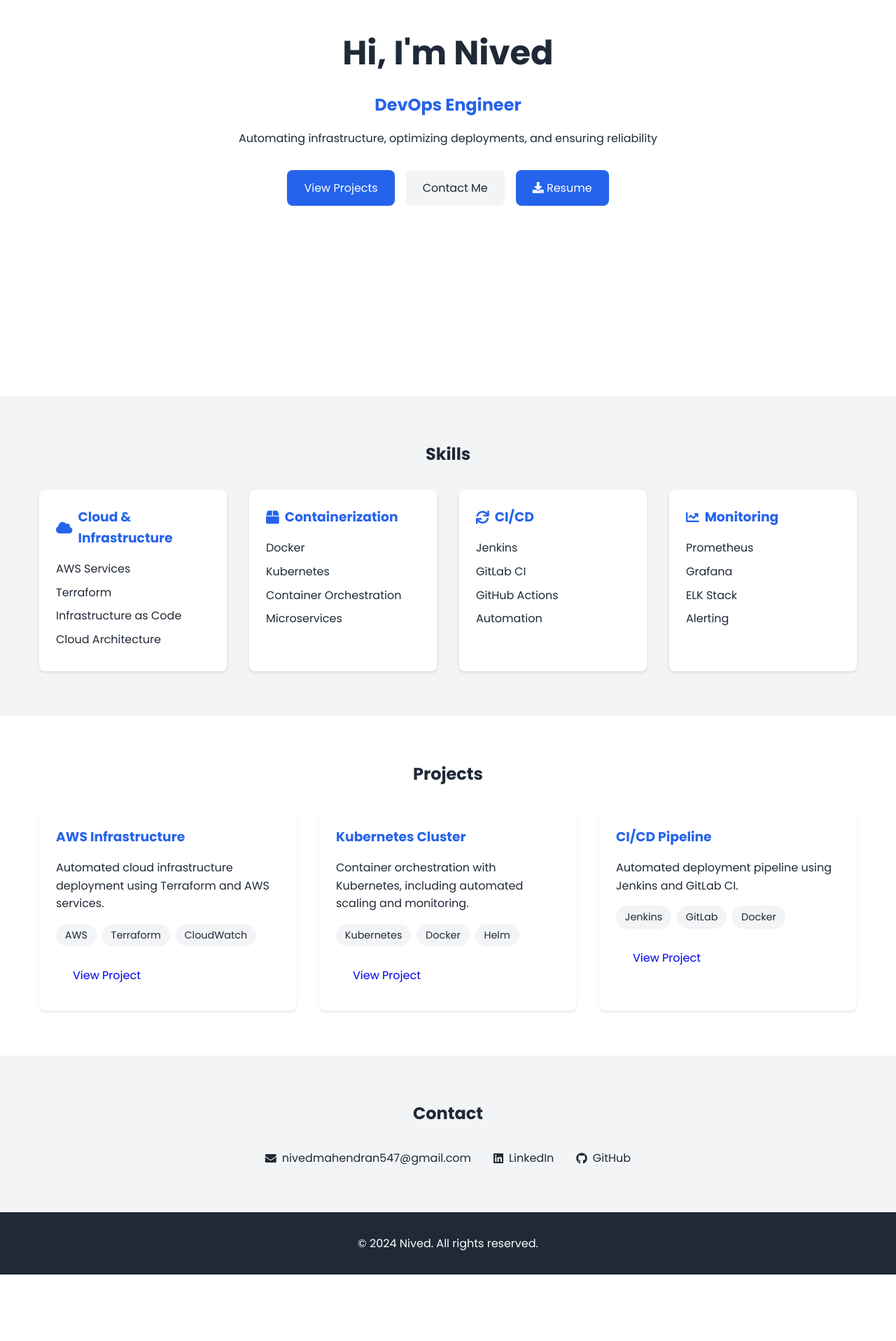
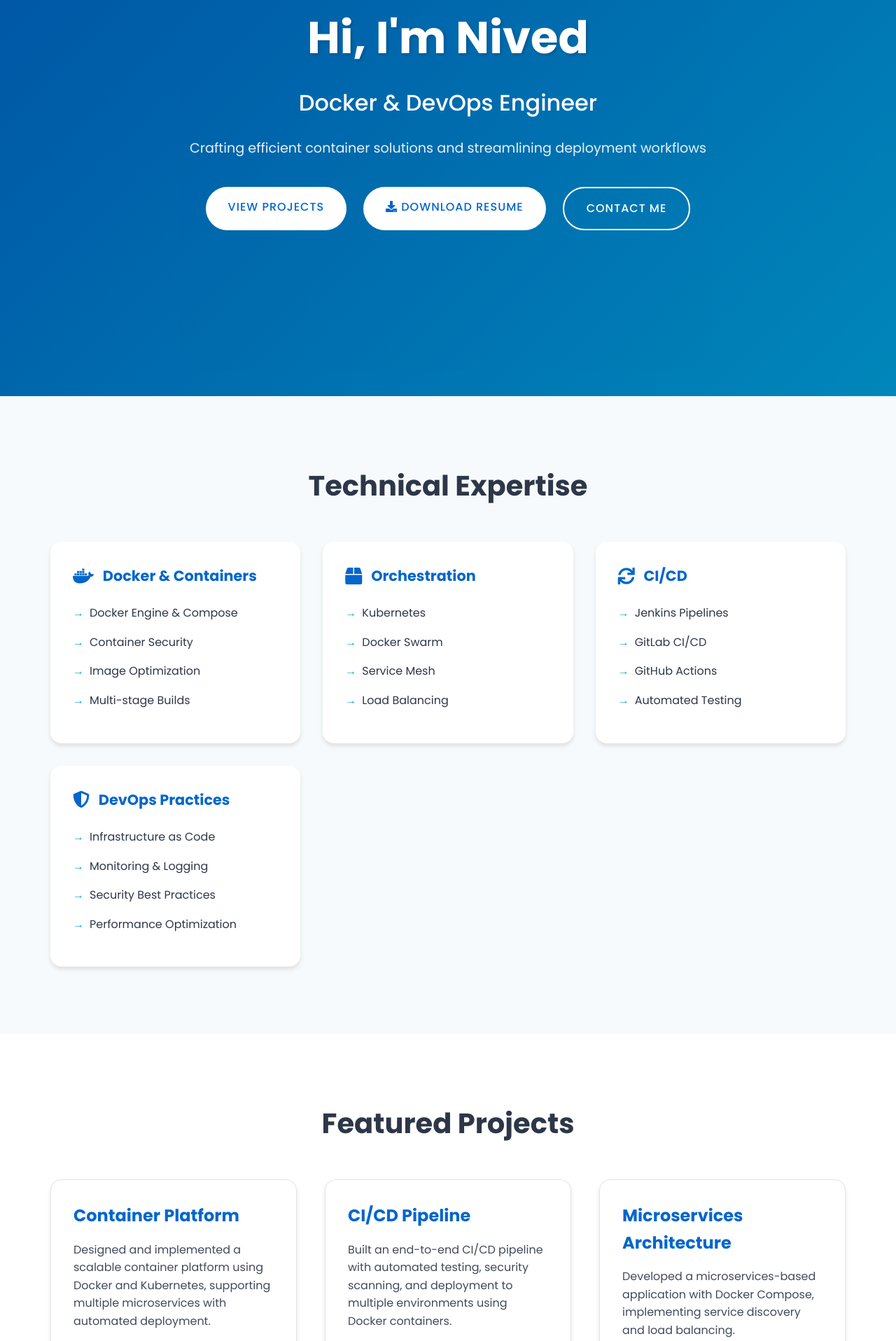
Before and after one commit to nived2/nived2.github.io, a website: page index.html in a window 1280 px wide. Shown: the part 234-2150 px from the top of the page at 70% size. Before the commit the page ends 2055 px from the top, so only its background shows below. Drawn offline with Linux system fonts and the light colour scheme.

Commit message:
Enhanced website design and content for recruiters, updated resume link

```diff
--- a/css/style.css
+++ b/css/style.css
@@ -1,10 +1,12 @@
-/* Base styles */
 :root {
-    --primary-color: #2563eb;
-    --text-color: #1f2937;
+    --primary-color: #0066cc;
+    --secondary-color: #2d3748;
+    --accent-color: #00a8e8;
+    --text-color: #2d3748;
     --bg-color: #ffffff;
-    --gray-light: #f3f4f6;
-    --shadow: 0 2px 4px rgba(0,0,0,0.1);
+    --gray-light: #f7fafc;
+    --shadow: 0 4px 6px rgba(0,0,0,0.1);
+    --gradient: linear-gradient(135deg, var(--primary-color), var(--accent-color));
 }
 
 * {
@@ -17,40 +19,50 @@ body {
     font-family: 'Poppins', sans-serif;
     line-height: 1.6;
     color: var(--text-color);
+    background-color: var(--bg-color);
 }
 
 .container {
     max-width: 1200px;
     margin: 0 auto;
-    padding: 0 1rem;
+    padding: 0 2rem;
 }
 
 /* Header */
 header {
-    background: var(--bg-color);
+    background: rgba(255, 255, 255, 0.95);
+    backdrop-filter: blur(10px);
     box-shadow: var(--shadow);
     position: fixed;
     width: 100%;
     top: 0;
     z-index: 1000;
+    transition: all 0.3s ease;
+}
+
+header.scrolled {
+    background: rgba(255, 255, 255, 0.98);
 }
 
 nav ul {
     display: flex;
     justify-content: center;
     list-style: none;
-    padding: 1rem;
+    padding: 1.2rem;
 }
 
 nav a {
     color: var(--text-color);
     text-decoration: none;
-    padding: 0.5rem 1rem;
-    transition: color 0.3s;
+    padding: 0.5rem 1.5rem;
+    font-weight: 500;
+    transition: all 0.3s ease;
+    border-radius: 4px;
 }
 
 nav a:hover {
     color: var(--primary-color);
+    background: var(--gray-light);
 }
 
 /* Hero Section */
@@ -60,95 +72,133 @@ nav a:hover {
     align-items: center;
     justify-content: center;
     text-align: center;
-    padding: 4rem 1rem;
+    padding: 6rem 1rem;
+    background: var(--gradient);
+    color: white;
+    position: relative;
+    overflow: hidden;
+}
+
+.hero::before {
+    content: '';
+    position: absolute;
+    top: 0;
+    left: 0;
+    right: 0;
+    bottom: 0;
+    background: rgba(0, 0, 0, 0.2);
+    z-index: 1;
 }
 
 .hero-content {
     max-width: 800px;
+    position: relative;
+    z-index: 2;
 }
 
 .hero h1 {
-    font-size: 3rem;
+    font-size: 4rem;
     margin-bottom: 1rem;
+    font-weight: 700;
+    text-shadow: 2px 2px 4px rgba(0,0,0,0.2);
 }
 
 .hero h2 {
-    font-size: 1.5rem;
-    color: var(--primary-color);
-    margin-bottom: 1rem;
+    font-size: 2rem;
+    margin-bottom: 1.5rem;
+    font-weight: 500;
 }
 
 .hero p {
-    margin-bottom: 2rem;
+    font-size: 1.2rem;
+    margin-bottom: 2.5rem;
+    opacity: 0.9;
 }
 
 .hero-buttons {
     display: flex;
-    gap: 1rem;
+    gap: 1.5rem;
     justify-content: center;
     flex-wrap: wrap;
 }
 
 .btn {
     display: inline-block;
-    padding: 0.8rem 1.5rem;
-    border-radius: 0.5rem;
+    padding: 1rem 2rem;
+    border-radius: 50px;
     text-decoration: none;
-    transition: transform 0.3s, background-color 0.3s;
+    font-weight: 500;
+    transition: all 0.3s ease;
+    text-transform: uppercase;
+    letter-spacing: 1px;
 }
 
 .btn:hover {
     transform: translateY(-2px);
+    box-shadow: 0 4px 12px rgba(0,0,0,0.15);
 }
 
 .primary {
-    background: var(--primary-color);
-    color: white;
+    background: white;
+    color: var(--primary-color);
 }
 
 .primary:hover {
-    background: #1d4ed8;
+    background: var(--gray-light);
 }
 
 .secondary {
-    background: var(--gray-light);
-    color: var(--text-color);
+    background: transparent;
+    color: white;
+    border: 2px solid white;
 }
 
 .secondary:hover {
-    background: #e5e7eb;
+    background: rgba(255,255,255,0.1);
 }
 
 /* Skills Section */
 .skills {
-    padding: 4rem 0;
+    padding: 6rem 0;
     background: var(--gray-light);
 }
 
 .skills h2 {
     text-align: center;
-    margin-bottom: 2rem;
+    margin-bottom: 3rem;
+    font-size: 2.5rem;
+    color: var(--secondary-color);
 }
 
 .skills-grid {
     display: grid;
-    grid-template-columns: repeat(auto-fit, minmax(250px, 1fr));
+    grid-template-columns: repeat(auto-fit, minmax(280px, 1fr));
     gap: 2rem;
 }
 
 .skill-category {
     background: var(--bg-color);
-    padding: 1.5rem;
-    border-radius: 0.5rem;
+    padding: 2rem;
+    border-radius: 1rem;
     box-shadow: var(--shadow);
+    transition: transform 0.3s ease;
+}
+
+.skill-category:hover {
+    transform: translateY(-5px);
 }
 
 .skill-category h3 {
     display: flex;
     align-items: center;
-    gap: 0.5rem;
-    margin-bottom: 1rem;
+    gap: 0.8rem;
+    margin-bottom: 1.5rem;
     color: var(--primary-color);
+    font-size: 1.3rem;
+}
+
+.skill-category i {
+    font-size: 1.5rem;
 }
 
 .skill-category ul {
@@ -156,97 +206,137 @@ nav a:hover {
 }
 
 .skill-category li {
-    margin: 0.5rem 0;
+    margin: 1rem 0;
+    padding-left: 1.5rem;
+    position: relative;
+}
+
+.skill-category li::before {
+    content: '→';
+    position: absolute;
+    left: 0;
+    color: var(--accent-color);
 }
 
 /* Projects Section */
 .projects {
-    padding: 4rem 0;
+    padding: 6rem 0;
 }
 
 .projects h2 {
     text-align: center;
-    margin-bottom: 2rem;
+    margin-bottom: 3rem;
+    font-size: 2.5rem;
+    color: var(--secondary-color);
 }
 
 .project-grid {
     display: grid;
-    grid-template-columns: repeat(auto-fit, minmax(300px, 1fr));
-    gap: 2rem;
+    grid-template-columns: repeat(auto-fit, minmax(320px, 1fr));
+    gap: 2.5rem;
 }
 
 .project-card {
     background: var(--bg-color);
-    border-radius: 0.5rem;
-    padding: 1.5rem;
+    border-radius: 1rem;
+    padding: 2rem;
     box-shadow: var(--shadow);
-    transition: transform 0.3s;
+    transition: all 0.3s ease;
+    border: 1px solid rgba(0,0,0,0.1);
 }
 
 .project-card:hover {
     transform: translateY(-5px);
+    box-shadow: 0 8px 16px rgba(0,0,0,0.1);
 }
 
 .project-card h3 {
     margin-bottom: 1rem;
     color: var(--primary-color);
+    font-size: 1.5rem;
 }
 
 .project-card p {
-    margin-bottom: 1rem;
+    margin-bottom: 1.5rem;
+    color: var(--text-color);
+    opacity: 0.9;
 }
 
 .tech-stack {
     display: flex;
     flex-wrap: wrap;
-    gap: 0.5rem;
-    margin-bottom: 1rem;
+    gap: 0.8rem;
+    margin-bottom: 1.5rem;
 }
 
 .tech-stack span {
     background: var(--gray-light);
-    padding: 0.3rem 0.8rem;
-    border-radius: 1rem;
+    padding: 0.5rem 1rem;
+    border-radius: 50px;
     font-size: 0.9rem;
+    color: var(--primary-color);
+    font-weight: 500;
 }
 
 /* Contact Section */
 .contact {
-    padding: 4rem 0;
-    background: var(--gray-light);
+    padding: 6rem 0;
+    background: var(--gradient);
+    color: white;
 }
 
 .contact h2 {
     text-align: center;
-    margin-bottom: 2rem;
+    margin-bottom: 3rem;
+    font-size: 2.5rem;
 }
 
 .contact-info {
     display: flex;
     justify-content: center;
-    gap: 2rem;
+    gap: 3rem;
     flex-wrap: wrap;
+    max-width: 800px;
+    margin: 0 auto;
 }
 
 .contact-item {
     display: flex;
     align-items: center;
-    gap: 0.5rem;
-    color: var(--text-color);
+    gap: 1rem;
+    color: white;
     text-decoration: none;
-    transition: color 0.3s;
+    padding: 1rem 2rem;
+    background: rgba(255,255,255,0.1);
+    border-radius: 50px;
+    transition: all 0.3s ease;
 }
 
 .contact-item:hover {
-    color: var(--primary-color);
+    background: rgba(255,255,255,0.2);
+    transform: translateY(-2px);
+}
+
+.contact-item i {
+    font-size: 1.5rem;
 }
 
 /* Footer */
 footer {
     text-align: center;
     padding: 2rem;
-    background: var(--text-color);
+    background: var(--secondary-color);
     color: white;
+}
+
+/* Animations */
+@keyframes fadeIn {
+    from { opacity: 0; transform: translateY(20px); }
+    to { opacity: 1; transform: translateY(0); }
+}
+
+.skill-category, .project-card, .contact-item {
+    animation: fadeIn 0.6s ease-out forwards;
 }
 
 /* Responsive Design */
@@ -255,19 +345,27 @@ footer {
         font-size: 2.5rem;
     }
 
+    .hero h2 {
+        font-size: 1.5rem;
+    }
+
     .contact-info {
         flex-direction: column;
-        align-items: center;
+        align-items: stretch;
+        padding: 0 2rem;
     }
 
     .hero-buttons {
         flex-direction: column;
-        align-items: center;
+        align-items: stretch;
+        padding: 0 2rem;
     }
 
     .btn {
-        width: 100%;
-        max-width: 300px;
         text-align: center;
     }
+
+    .skill-category, .project-card {
+        padding: 1.5rem;
+    }
 }
--- a/index.html
+++ b/index.html
@@ -3,11 +3,34 @@
 <head>
     <meta charset="UTF-8">
     <meta name="viewport" content="width=device-width, initial-scale=1.0">
-    <meta name="description" content="Nived - DevOps Engineer Portfolio">
-    <title>Nived - DevOps Engineer</title>
+    <meta name="description" content="Nived - Docker & DevOps Engineer | Expert in containerization, orchestration, and automated deployments">
+    <title>Nived - Docker & DevOps Engineer</title>
     <link rel="stylesheet" href="css/style.css">
     <link rel="stylesheet" href="https://cdnjs.cloudflare.com/ajax/libs/font-awesome/5.15.4/css/all.min.css">
     <link href="https://fonts.googleapis.com/css2?family=Poppins:wght@300;400;500;600;700&display=swap" rel="stylesheet">
+    <script>
+        document.addEventListener('DOMContentLoaded', function() {
+            // Header scroll effect
+            window.addEventListener('scroll', function() {
+                const header = document.querySelector('header');
+                if (window.scrollY > 50) {
+                    header.classList.add('scrolled');
+                } else {
+                    header.classList.remove('scrolled');
+                }
+            });
+
+            // Smooth scroll for navigation links
+            document.querySelectorAll('a[href^="#"]').forEach(anchor => {
+                anchor.addEventListener('click', function (e) {
+                    e.preventDefault();
+                    document.querySelector(this.getAttribute('href')).scrollIntoView({
+                        behavior: 'smooth'
+                    });
+                });
+            });
+        });
+    </script>
 </head>
 <body>
     <!-- Header -->
@@ -26,14 +49,14 @@
     <section id="home" class="hero">
         <div class="hero-content">
             <h1>Hi, I'm Nived</h1>
-            <h2>DevOps Engineer</h2>
-            <p>Automating infrastructure, optimizing deployments, and ensuring reliability</p>
+            <h2>Docker & DevOps Engineer</h2>
+            <p>Crafting efficient container solutions and streamlining deployment workflows</p>
             <div class="hero-buttons">
                 <a href="#projects" class="btn primary">View Projects</a>
+                <a href="nived.pdf" class="btn primary" download>
+                    <i class="fas fa-download"></i> Download Resume
+                </a>
                 <a href="#contact" class="btn secondary">Contact Me</a>
-                <a href="assets/pdf/nived.pdf" class="btn primary" download>
-                    <i class="fas fa-download"></i> Resume
-                </a>
             </div>
         </div>
     </section>
@@ -41,42 +64,42 @@
     <!-- Skills Section -->
     <section id="skills" class="skills">
         <div class="container">
-            <h2>Skills</h2>
+            <h2>Technical Expertise</h2>
             <div class="skills-grid">
                 <div class="skill-category">
-                    <h3><i class="fas fa-cloud"></i> Cloud & Infrastructure</h3>
+                    <h3><i class="fab fa-docker"></i> Docker & Containers</h3>
                     <ul>
-                        <li>AWS Services</li>
-                        <li>Terraform</li>
-                        <li>Infrastructure as Code</li>
-                        <li>Cloud Architecture</li>
+                        <li>Docker Engine & Compose</li>
+                        <li>Container Security</li>
+                        <li>Image Optimization</li>
+                        <li>Multi-stage Builds</li>
                     </ul>
                 </div>
                 <div class="skill-category">
-                    <h3><i class="fas fa-box"></i> Containerization</h3>
+                    <h3><i class="fas fa-box"></i> Orchestration</h3>
                     <ul>
-                        <li>Docker</li>
                         <li>Kubernetes</li>
-                        <li>Container Orchestration</li>
-                        <li>Microservices</li>
+                        <li>Docker Swarm</li>
+                        <li>Service Mesh</li>
+                        <li>Load Balancing</li>
                     </ul>
                 </div>
                 <div class="skill-category">
                     <h3><i class="fas fa-sync"></i> CI/CD</h3>
                     <ul>
-                        <li>Jenkins</li>
-                        <li>GitLab CI</li>
+                        <li>Jenkins Pipelines</li>
+                        <li>GitLab CI/CD</li>
                         <li>GitHub Actions</li>
-                        <li>Automation</li>
+                        <li>Automated Testing</li>
                     </ul>
                 </div>
                 <div class="skill-category">
-                    <h3><i class="fas fa-chart-line"></i> Monitoring</h3>
+                    <h3><i class="fas fa-shield-alt"></i> DevOps Practices</h3>
                     <ul>
-                        <li>Prometheus</li>
-                        <li>Grafana</li>
-                        <li>ELK Stack</li>
-                        <li>Alerting</li>
+                        <li>Infrastructure as Code</li>
+                        <li>Monitoring & Logging</li>
+                        <li>Security Best Practices</li>
+                        <li>Performance Optimization</li>
                     </ul>
                 </div>
             </div>
@@ -86,39 +109,42 @@
     <!-- Projects Section -->
     <section id="projects" class="projects">
         <div class="container">
-            <h2>Projects</h2>
+            <h2>Featured Projects</h2>
             <div class="project-grid">
                 <div class="project-card">
-                    <h3>AWS Infrastructure</h3>
-                    <p>Automated cloud infrastructure deployment using Terraform and AWS services.</p>
+                    <h3>Container Platform</h3>
+                    <p>Designed and implemented a scalable container platform using Docker and Kubernetes, supporting multiple microservices with automated deployment.</p>
                     <div class="tech-stack">
-                        <span>AWS</span>
-                        <span>Terraform</span>
-                        <span>CloudWatch</span>
+                        <span>Docker</span>
+                        <span>Kubernetes</span>
+                        <span>Helm</span>
+                        <span>Prometheus</span>
                     </div>
-                    <a href="https://github.com/nived2/aws-infrastructure" class="btn">View Project</a>
-                </div>
-
-                <div class="project-card">
-                    <h3>Kubernetes Cluster</h3>
-                    <p>Container orchestration with Kubernetes, including automated scaling and monitoring.</p>
-                    <div class="tech-stack">
-                        <span>Kubernetes</span>
-                        <span>Docker</span>
-                        <span>Helm</span>
-                    </div>
-                    <a href="https://github.com/nived2/k8s-deployment" class="btn">View Project</a>
+                    <a href="https://github.com/nived2/container-platform" class="btn primary">View Project</a>
                 </div>
 
                 <div class="project-card">
                     <h3>CI/CD Pipeline</h3>
-                    <p>Automated deployment pipeline using Jenkins and GitLab CI.</p>
+                    <p>Built an end-to-end CI/CD pipeline with automated testing, security scanning, and deployment to multiple environments using Docker containers.</p>
                     <div class="tech-stack">
                         <span>Jenkins</span>
+                        <span>Docker</span>
                         <span>GitLab</span>
-                        <span>Docker</span>
+                        <span>SonarQube</span>
                     </div>
-                    <a href="https://github.com/nived2/jenkins-pipeline" class="btn">View Project</a>
+                    <a href="https://github.com/nived2/docker-cicd" class="btn primary">View Project</a>
+                </div>
+
+                <div class="project-card">
+                    <h3>Microservices Architecture</h3>
+                    <p>Developed a microservices-based application with Docker Compose, implementing service discovery and load balancing.</p>
+                    <div class="tech-stack">
+                        <span>Docker Compose</span>
+                        <span>Nginx</span>
+                        <span>Redis</span>
+                        <span>MongoDB</span>
+                    </div>
+                    <a href="https://github.com/nived2/microservices" class="btn primary">View Project</a>
                 </div>
             </div>
         </div>
@@ -127,7 +153,7 @@
     <!-- Contact Section -->
     <section id="contact" class="contact">
         <div class="container">
-            <h2>Contact</h2>
+            <h2>Let's Connect</h2>
             <div class="contact-info">
                 <a href="mailto:nivedmahendran547@gmail.com" class="contact-item">
                     <i class="fas fa-envelope"></i>
@@ -135,18 +161,18 @@
                 </a>
                 <a href="https://linkedin.com/in/nived-mahendran-a026941b2" class="contact-item" target="_blank">
                     <i class="fab fa-linkedin"></i>
-                    <span>LinkedIn</span>
+                    <span>LinkedIn Profile</span>
                 </a>
                 <a href="https://github.com/nived2" class="contact-item" target="_blank">
                     <i class="fab fa-github"></i>
-                    <span>GitHub</span>
+                    <span>GitHub Projects</span>
                 </a>
             </div>
         </div>
     </section>
 
     <footer>
-        <p>&copy; 2024 Nived. All rights reserved.</p>
+        <p>&copy; 2024 Nived | Docker & DevOps Engineer</p>
     </footer>
 </body>
 </html>
```
Also changed, not shown: 1 other file.
